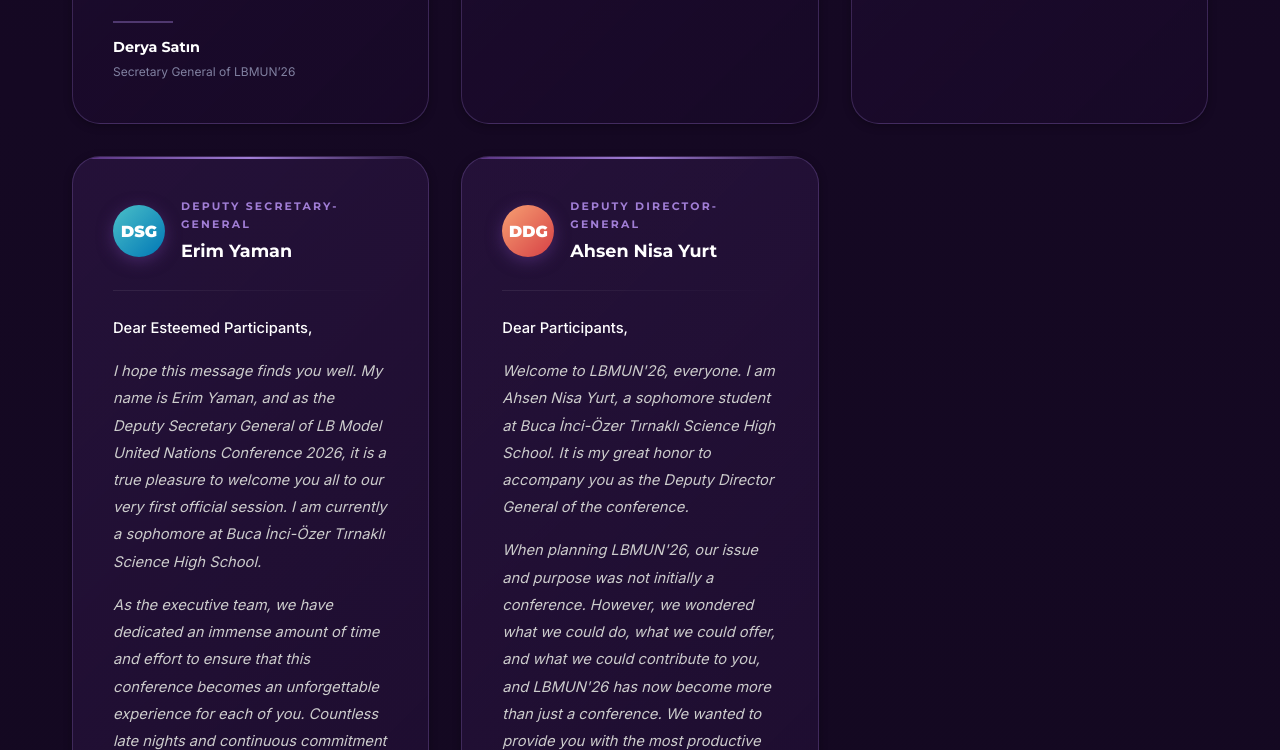
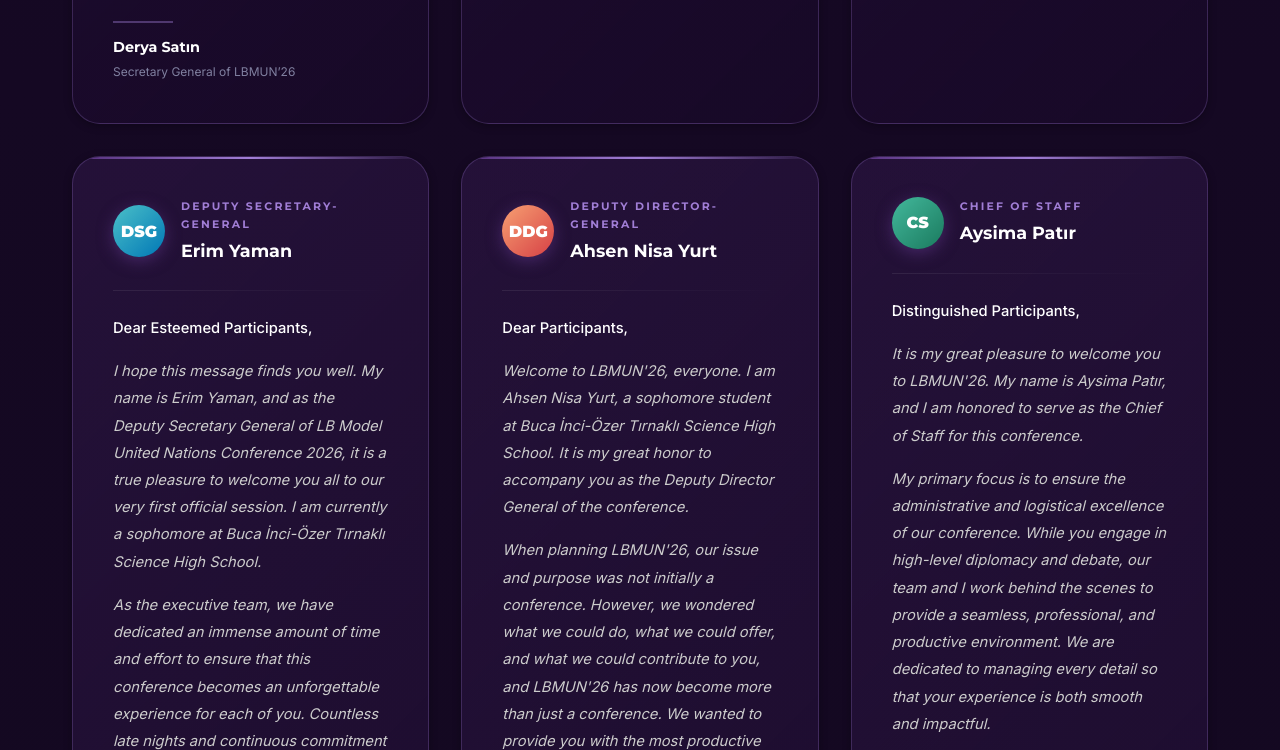
Before and after one commit to tugipasha/lbmun, a plain HTML site: page index.html in a window 1280 px wide. Shown: the part 2929-3679 px from the top of the page. Drawn offline with Linux system fonts and the light colour scheme; animation ran at ten frames a second.

Commit message:
Add Chief of Staff letter to index.html

```diff
--- a/index.html
+++ b/index.html
@@ -251,6 +251,30 @@
             <span class="sig-line"></span>
             <p class="sig-name">Ahsen Nisa Yurt</p>
             <p class="sig-role">Deputy Director General of LBMUN'26</p>
+          </div>
+        </article>
+
+        <!-- Chief of Staff Letter -->
+        <article class="letter-card">
+          <div class="letter-card-top">
+            <div class="letter-seal" style="background: linear-gradient(135deg, #43b89c 0%, #1a7a5e 100%);">CS</div>
+            <div class="letter-title-block">
+              <h3 class="letter-role">Chief of Staff</h3>
+              <p class="letter-name">Aysima Patır</p>
+            </div>
+          </div>
+          <div class="letter-ornament"></div>
+          <div class="letter-body">
+            <p>Distinguished Participants,</p>
+            <p>It is my great pleasure to welcome you to LBMUN'26. My name is Aysima Patır, and I am honored to serve as the Chief of Staff for this conference.</p>
+            <p>My primary focus is to ensure the administrative and logistical excellence of our conference. While you engage in high-level diplomacy and debate, our team and I work behind the scenes to provide a seamless, professional, and productive environment. We are dedicated to managing every detail so that your experience is both smooth and impactful.</p>
+            <p>We have designed LBMUN'26 to be a platform for leadership, critical thinking, and global cooperation. I am confident that the hard work of our staff, combined with your passion, will make this an unforgettable event.</p>
+            <p>I look forward to welcoming you all in person and witnessing the exceptional work you will achieve.</p>
+          </div>
+          <div class="letter-signature">
+            <span class="sig-line"></span>
+            <p class="sig-name">Aysima Patır</p>
+            <p class="sig-role">Chief of Staff of LBMUN'26</p>
           </div>
         </article>
 
```
